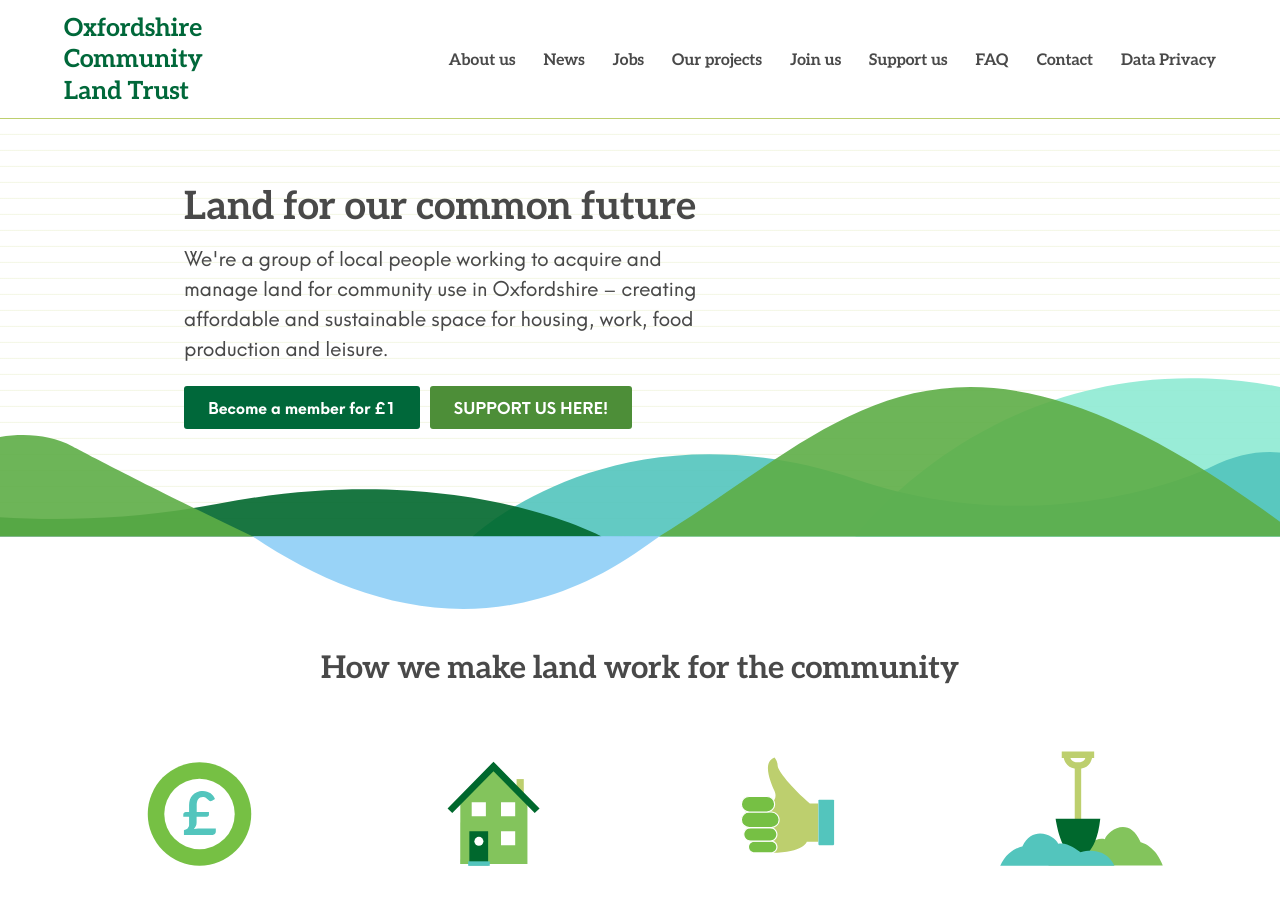
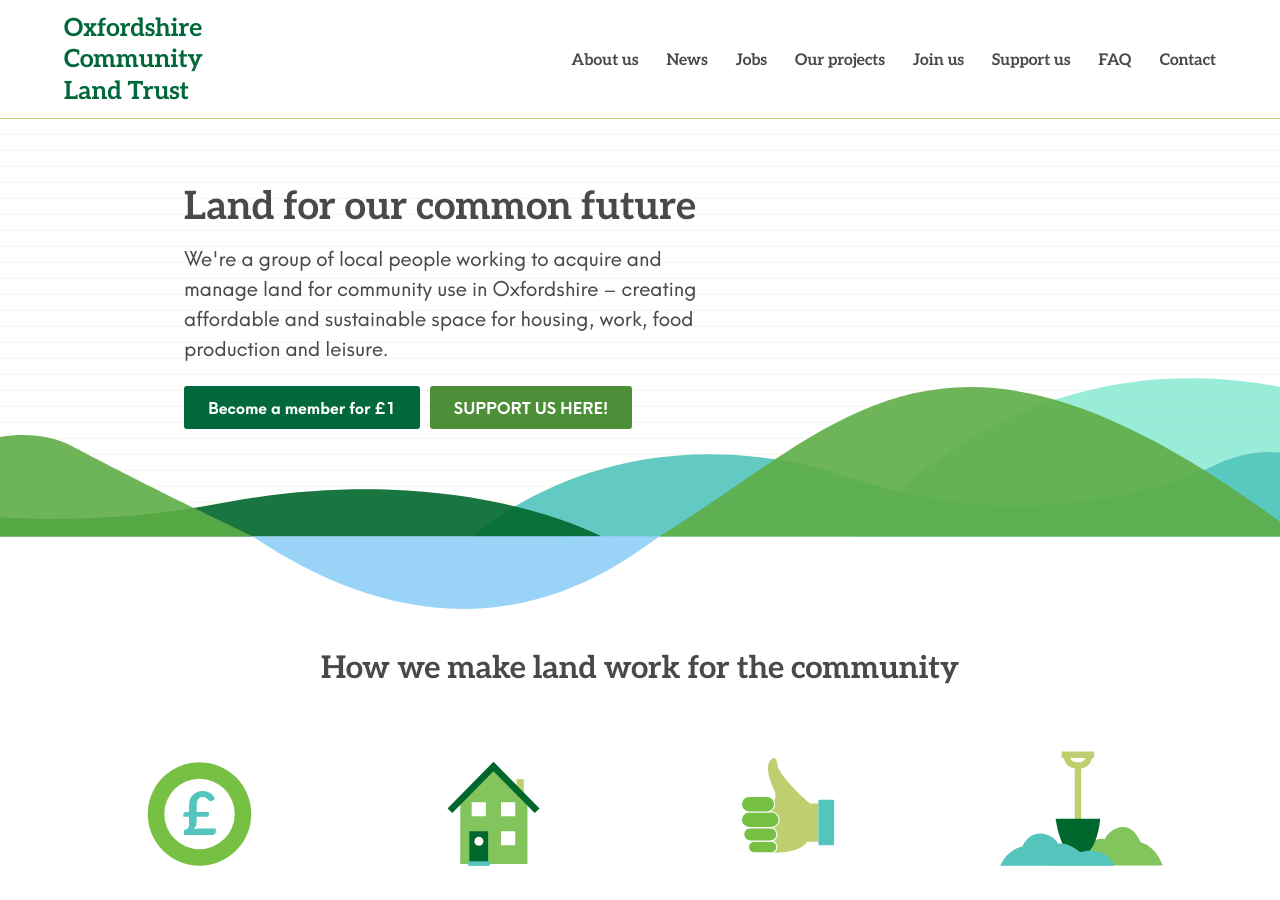
Before and after one commit to johnpuddephatt/oclt, a Jekyll site: the page built from _pages/index.md, in a window 1280 px wide and 900 px high. Built offline with Jekyll 4.4.1, drawn with Linux system fonts in a browser that asks for light colours; some of the changed text lies outside the part shown.

Commit message:
Update from Forestry.io Oxfordshire CLT updated _data/navigation.yml

```diff
--- a/_data/navigation.yml
+++ b/_data/navigation.yml
@@ -1,9 +1,9 @@
 ---
 footer_menu:
-- page: pages/data-privacy.md
 - page: pages/about.md
 - page: pages/contact.md
 - page: pages/news.md
+- page: pages/data-privacy.md
 header_menu:
 - page: pages/about.md
 - page: pages/news.md
@@ -13,4 +13,3 @@
 - page: pages/support-us.md
 - page: pages/faq.md
 - page: pages/contact.md
-- page: pages/data-privacy.md
```
